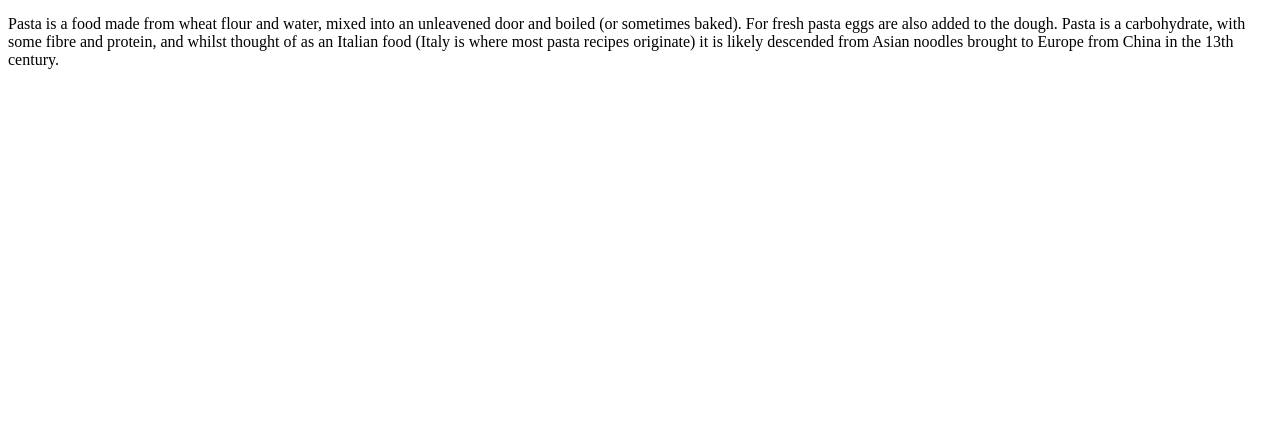
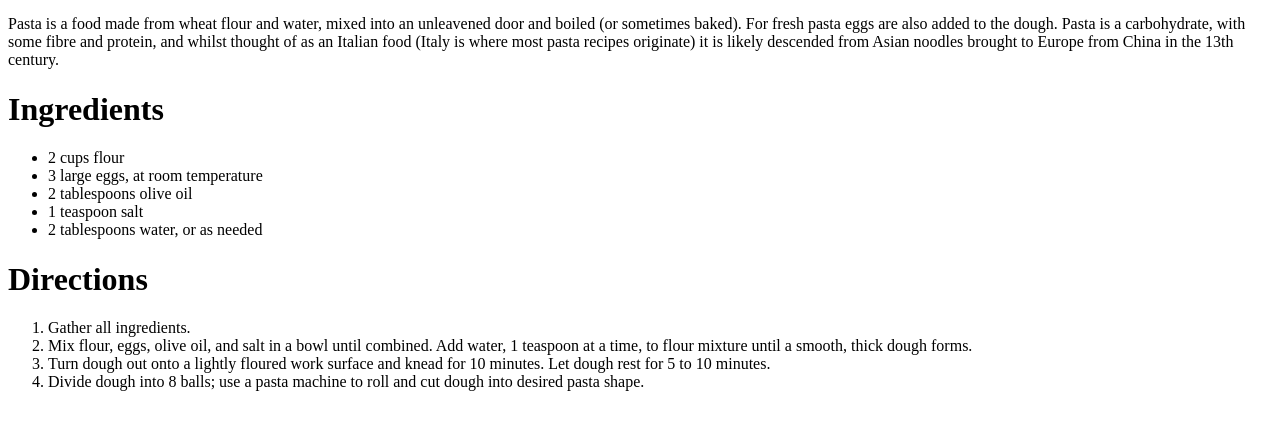
Before and after one commit to lushEgg19/recip, a plain HTML site: page recipes/pasta.html in a window 1280 px wide. Shown: the part 142-572 px from the top of the page. Drawn offline with Linux system fonts and the light colour scheme.

Commit message:
Add ingredients and directions

```diff
--- a/recipes/pasta.html
+++ b/recipes/pasta.html
@@ -10,5 +10,20 @@
     <img src="../images/pasta.png" alt="Pasta in a bowl">
     <h3>This pasta recipe is easy to follow and has amazing flavour. Just follow along and you will have this delicious meal in no time.</h3>
     <p>Pasta is a food made from wheat flour and water, mixed into an unleavened door and boiled (or sometimes baked). For fresh pasta eggs are also added to the dough. Pasta is a carbohydrate, with some fibre and protein, and whilst thought of as an Italian food (Italy is where most pasta recipes originate) it is likely descended from Asian noodles brought to Europe from China in the 13th century.</p>
+    <h1>Ingredients</h1>
+    <ul>
+        <li>2 cups flour</li>
+        <li>3 large eggs, at room temperature</li>
+        <li>2 tablespoons olive oil</li>
+        <li>1 teaspoon salt</li>
+        <li>2 tablespoons water, or as needed</li>
+    </ul>
+    <h1>Directions</h1>
+    <ol>
+        <li>Gather all ingredients.</li>
+        <li>Mix flour, eggs, olive oil, and salt in a bowl until combined. Add water, 1 teaspoon at a time, to flour mixture until a smooth, thick dough forms.</li>
+        <li>Turn dough out onto a lightly floured work surface and knead for 10 minutes. Let dough rest for 5 to 10 minutes.</li>
+        <li>Divide dough into 8 balls; use a pasta machine to roll and cut dough into desired pasta shape.</li>
+    </ol>
 </body>
 </html>
```
